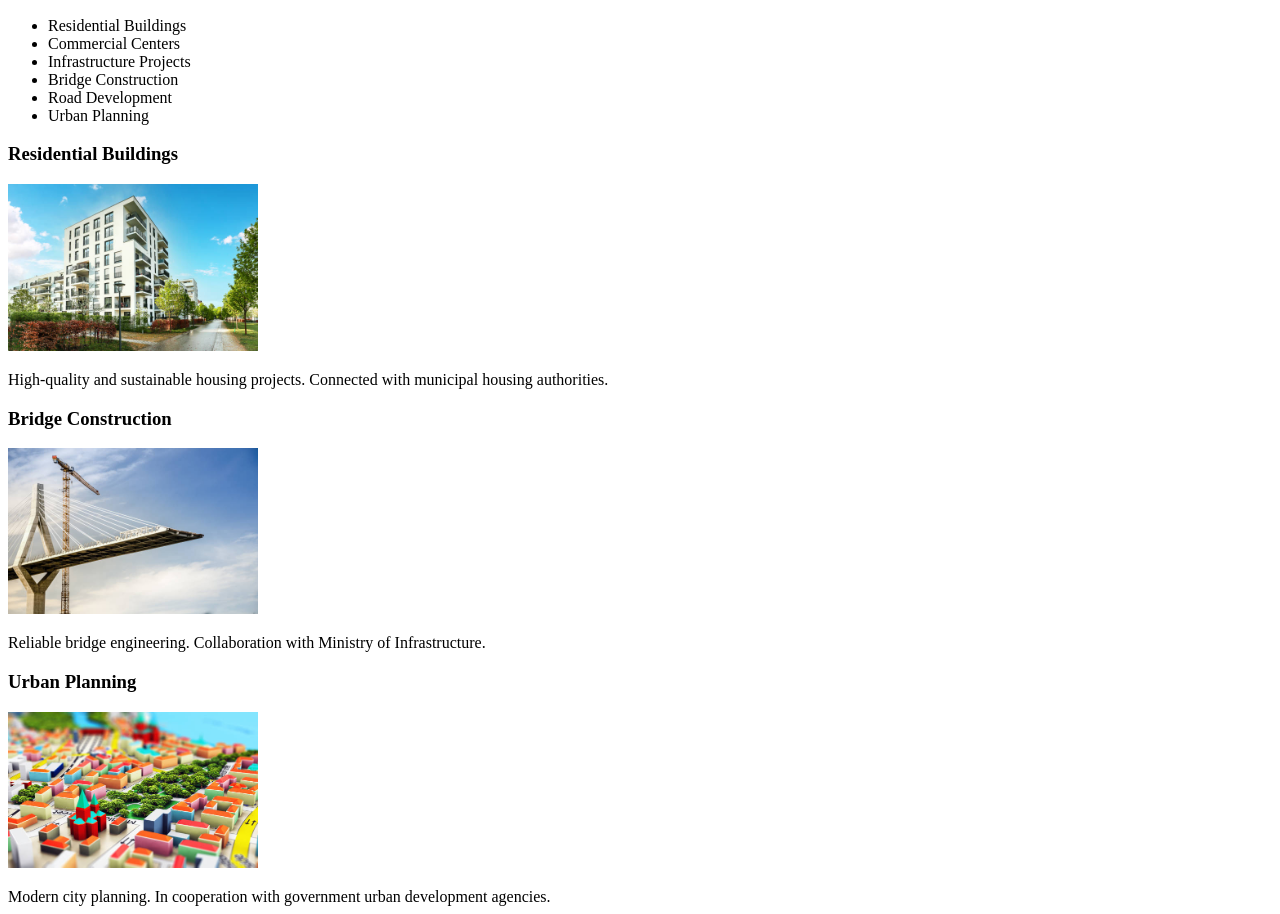
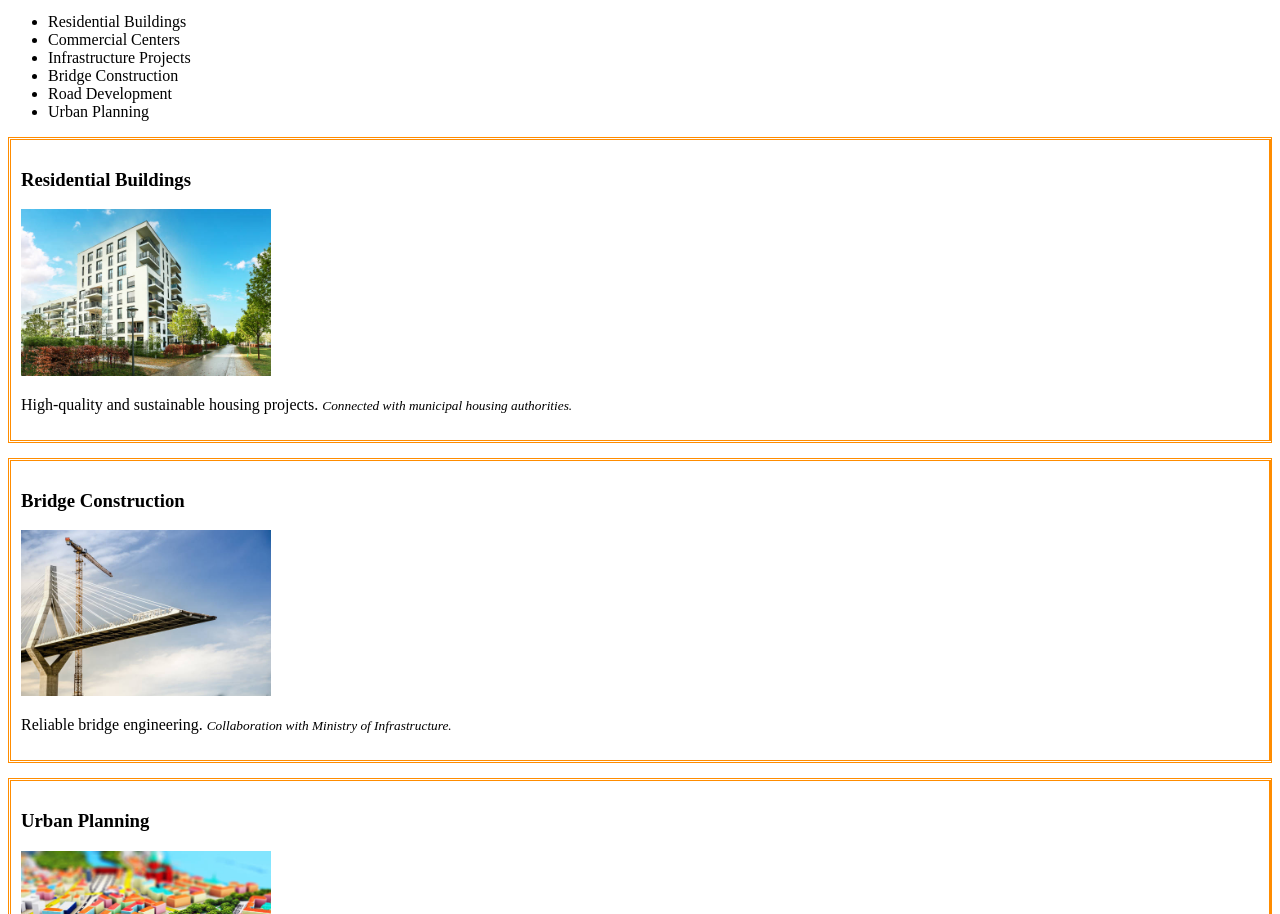
Before and after one commit to Cmetanka1337/rfps_labs, a website: page pages/activities.html in a window 1280 px wide. Shown: the part 284-1198 px from the top of the page. Drawn offline with Linux system fonts and the light colour scheme.

Commit message:
add styles for header, articles, and main content in activities and index pages

```diff
--- a/pages/activities.html
+++ b/pages/activities.html
@@ -3,6 +3,43 @@
 <head>
     <meta charset="UTF-8">
     <title>Construction Corporation - Activities</title>
+    <style>
+        header {
+            position: fixed;
+            top: 0;
+            left: 0;
+            background: white;
+            width: 100%;
+            padding: 10px;
+        }
+        main {
+            margin-top: 250px;
+        }
+
+        article {
+            border: 3px double darkorange;
+            border-right: 3px solid darkorange;
+            padding: 10px;
+            margin: 15px 0;
+        }
+
+        .gov {
+            font-weight: lighter;
+            font-size: smaller;
+            font-style: italic;
+        }
+
+        article img {
+            transition: filter 0.5s ease;
+        }
+        article img:focus {
+            filter: saturate(200%);
+        }
+
+        a:active {
+            color: darkgreen;
+        }
+    </style>
 </head>
 <body>
 <header>
@@ -23,20 +60,20 @@
 
     <article>
         <h3>Residential Buildings</h3>
-        <img src="residential.jpeg" alt="Residential Buildings" width="250">
-        <p>High-quality and sustainable housing projects. Connected with municipal housing authorities.</p>
+        <img src="residential.jpeg" alt="Residential Buildings" width="250" tabindex="0">
+        <p>High-quality and sustainable housing projects. <span class="gov">Connected with municipal housing authorities.</span></p>
     </article>
 
     <article>
         <h3>Bridge Construction</h3>
-        <img src="bridge.jpeg" alt="Bridge Construction" width="250">
-        <p>Reliable bridge engineering. Collaboration with Ministry of Infrastructure.</p>
+        <img src="bridge.jpeg" alt="Bridge Construction" width="250" tabindex="0">
+        <p>Reliable bridge engineering. <span class="gov">Collaboration with Ministry of Infrastructure.</span></p>
     </article>
 
     <article>
         <h3>Urban Planning</h3>
-        <img src="urban.jpeg" alt="Urban Planning" width="250">
-        <p>Modern city planning. In cooperation with government urban development agencies.</p>
+        <img src="urban.jpeg" alt="Urban Planning" width="250" tabindex="0">
+        <p>Modern city planning. <span class="gov">In cooperation with government urban development agencies.</span></p>
     </article>
 </main>
 
```
Also changed, not shown: pages/index.html (+37 -6 lines).
